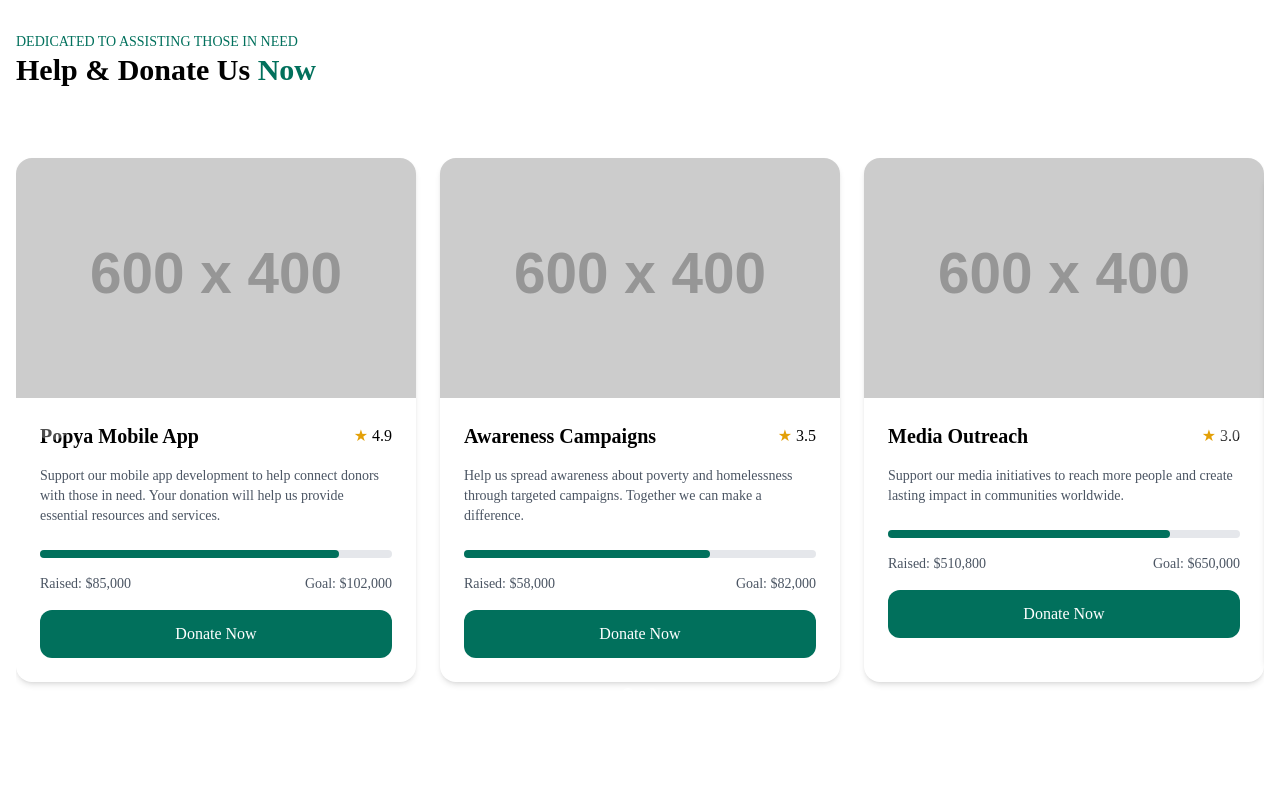
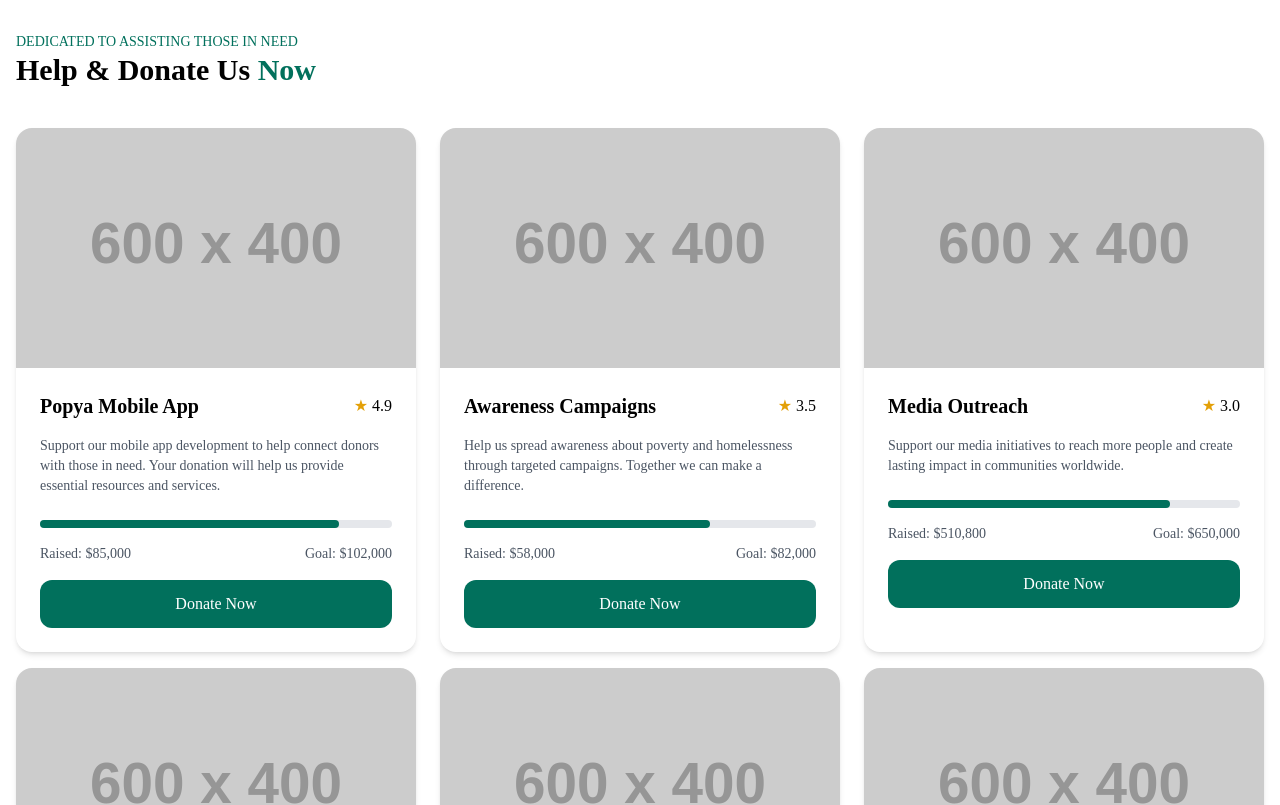
Before and after one commit to Siddiqui0013/charity, a React (Vite) app: page / in a window 1280 px wide. Shown: the part 2860-3665 px from the top of the page. Built offline with nearby package versions, Linux system fonts and the light colour scheme; a web font is replaced by a local one.

Commit message:
fixed (2)

```diff
--- a/src/components/DonateUs.jsx
+++ b/src/components/DonateUs.jsx
@@ -1,4 +1,3 @@
-import { Carousel } from 'flowbite-react';
 
 const DonationSection = () => {
 
@@ -73,14 +72,13 @@ const DonationSection = () => {
 
       <div className="relative">
 
-        <div className="h-[600px]">
-        <Carousel slide={true} indicators={true}>
+        <div className="">
             {[0, 1].map((index) => (
               <div key={index} className="flex gap-6 ">
                 {donations.slice(index * 3, (index * 3) + 3).map((donation, idx) => (
                   <div
                     key={idx}
-                    className="flex-1 rounded-2xl shadow-md overflow-hidden transition-transform duration-300 hover:-translate-y-2"
+                    className="flex-1 rounded-2xl my-2 shadow-md overflow-hidden transition-transform duration-300 hover:-translate-y-2"
                   >
                     <img
                       src={donation.image}
@@ -126,7 +124,6 @@ const DonationSection = () => {
                 ))}
               </div>
             ))}
-          </Carousel>
         </div>
 
       </div>
@@ -135,137 +132,3 @@ const DonationSection = () => {
 };
 
 export default DonationSection;
-
-
-
-
-
-
-
-// import { Carousel } from 'flowbite-react';
-
-// const DonationSection = () => {
-//   const donations = [
-//     {
-//       title: "Popya Mobile App",
-//       rating: "4.9",
-//       image: "https://placehold.co/600x400",
-//       description: "Support our mobile app development to help connect donors with those in need. Your donation will help us provide essential resources and services.",
-//       raised: 85000,
-//       goal: 102000,
-//       progress: 85
-//     },
-//     {
-//       title: "Awareness Campaigns",
-//       rating: "3.5",
-//       image: "https://placehold.co/600x400",
-//       description: "Help us spread awareness about poverty and homelessness through targeted campaigns. Together we can make a difference.",
-//       raised: 58000,
-//       goal: 82000,
-//       progress: 70
-//     },
-//     {
-//       title: "Media Outreach",
-//       rating: "3.0",
-//       image: "https://placehold.co/600x400",
-//       description: "Support our media initiatives to reach more people and create lasting impact in communities worldwide.",
-//       raised: 510800,
-//       goal: 650000,
-//       progress: 80
-//     },
-//     {
-//       title: "Education Program",
-//       rating: "4.2",
-//       image: "https://placehold.co/600x400",
-//       description: "Help provide education and learning resources to underprivileged children and youth in need.",
-//       raised: 75000,
-//       goal: 100000,
-//       progress: 75
-//     },
-//     {
-//       title: "Healthcare Support",
-//       rating: "4.7",
-//       image: "https://placehold.co/600x400",
-//       description: "Support medical care and health services for those who cannot afford essential healthcare.",
-//       raised: 92000,
-//       goal: 120000,
-//       progress: 77
-//     },
-//     {
-//         title: "Healthcare Support",
-//         rating: "4.7",
-//         image: "https://placehold.co/600x400",
-//         description: "Support medical care and health services for those who cannot afford essential healthcare.",
-//         raised: 92000,
-//         goal: 120000,
-//         progress: 77
-//       }
-//   ];
-
-//   return (
-//     <div className="max-w-7xl mx-auto px-4 py-12">
-//       <div className="flex items-center justify-between mb-8">
-//         <div>
-//           <p className="text-sm uppercase font-medium text-primary">DEDICATED TO ASSISTING THOSE IN NEED</p>
-//           <h2 className="text-3xl font-bold">
-//             Help & Donate Us <span className="text-primary">Now</span>
-//           </h2>
-//         </div>
-//       </div>
-
-//       <div className="h-[600px] ">
-//         <Carousel slide={true} leftControl={<span className="bg-primary text-white p-2 rounded-full">left</span>} rightControl={<span className="bg-primary text-white p-2 rounded-full">right</span>} pauseOnHover >
-//           {[0, 1].map((index) => (
-//             <div key={index} className="flex gap-6 px-4">
-//               {donations.slice(index * 3, (index * 3) + 3).map((donation, idx) => (
-//                 <div
-//                   key={idx}
-//                   className="flex-1 rounded-2xl shadow-md overflow-hidden transition-transform duration-300 hover:-translate-y-2"
-//                 >
-//                   <img
-//                     src={donation.image}
-//                     alt={donation.title}
-//                     className="w-full h-60 object-cover"
-//                   />
-//                   <div className="p-6">
-//                     <div className="flex justify-between items-center mb-4">
-//                       <h3 className="text-xl font-semibold">{donation.title}</h3>
-//                       <div className="flex items-center gap-1">
-//                         <span className="text-yellow-400">★</span>
-//                         <span className="font-medium">{donation.rating}</span>
-//                       </div>
-//                     </div>
-//                     <p className="text-gray-600 mb-6 text-sm">
-//                       {donation.description}
-//                     </p>
-//                     <div className="space-y-4">
-//                       <div className="w-full bg-gray-200 rounded-full h-2">
-//                         <div
-//                           className="bg-primary rounded-full h-2"
-//                           style={{ width: `${donation.progress}%` }}
-//                         />
-//                       </div>
-//                       <div className="flex justify-between text-sm">
-//                         <span className="text-gray-600">
-//                           Raised: ${donation.raised.toLocaleString()}
-//                         </span>
-//                         <span className="text-gray-600">
-//                           Goal: ${donation.goal.toLocaleString()}
-//                         </span>
-//                       </div>
-//                       <button className="w-full py-3 bg-primary text-white rounded-xl hover:bg-primary/90 transition-colors">
-//                         Donate Now
-//                       </button>
-//                     </div>
-//                   </div>
-//                 </div>
-//               ))}
-//             </div>
-//           ))}
-//         </Carousel>
-//       </div>
-//     </div>
-//   );
-// };
-
-// export default DonationSection;
```
